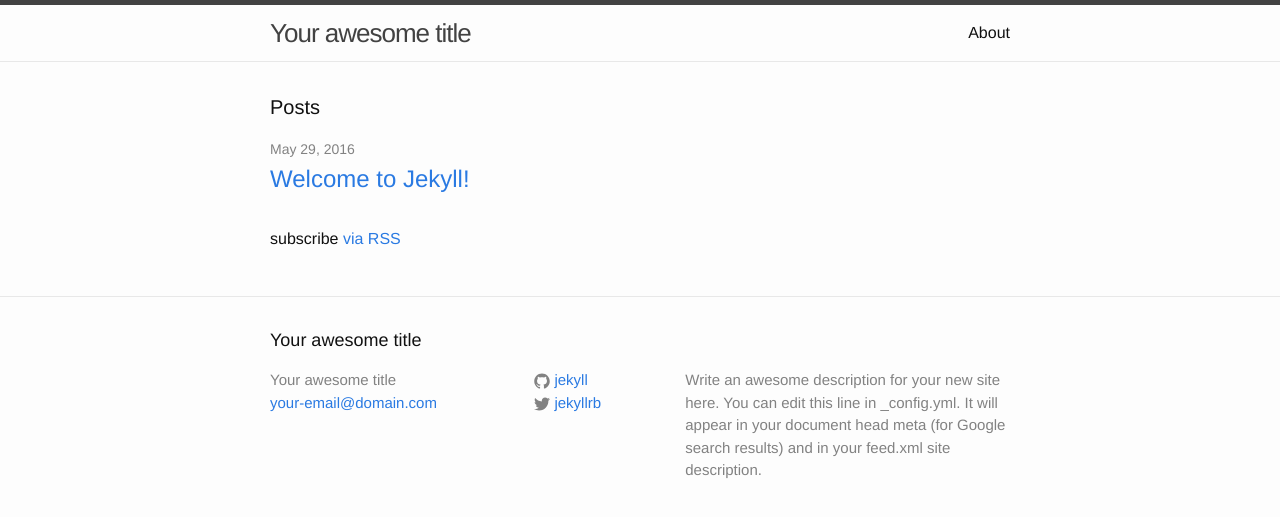
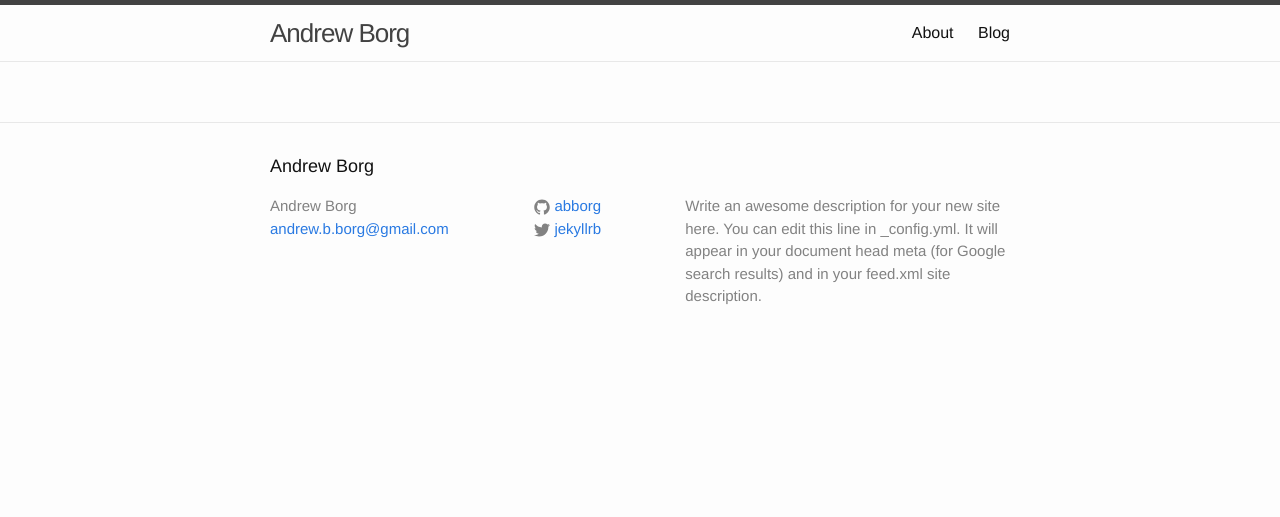
Before and after one commit to abborg/abborg.github.io, a Jekyll site: the page built from index.html, in a window 1280 px wide. Shown: the top 517 px of the page. Built offline with Jekyll 4.4.1, drawn with Linux system fonts in a browser that asks for light colours.

Commit message:
initial commit

```diff
--- a/_config.yml
+++ b/_config.yml
@@ -6,8 +6,8 @@
 # 'jekyll serve'. If you change this file, please restart the server process.
 
 # Site settings
-title: Your awesome title
-email: your-email@domain.com
+title: Andrew Borg
+email: andrew.b.borg@gmail.com
 description: > # this means to ignore newlines until "baseurl:"
   Write an awesome description for your new site here. You can edit this
   line in _config.yml. It will appear in your document head meta (for
@@ -15,7 +15,8 @@
 baseurl: "" # the subpath of your site, e.g. /blog
 url: "http://yourdomain.com" # the base hostname & protocol for your site
 twitter_username: jekyllrb
-github_username:  jekyll
+github_username:  abborg
 
 # Build settings
 markdown: kramdown
+highlights: rouge
--- a/_posts/2016-05-28-welcome-to-jekyll.markdown
+++ b/_posts/2016-05-28-welcome-to-jekyll.markdown
@@ -1,7 +1,7 @@
 ---
 layout: post
 title:  "Welcome to Jekyll!"
-date:   2016-05-28 22:01:49 -0500
+date:   2016-05-28 22:15:18 -0500
 categories: jekyll update
 ---
 You’ll find this post in your `_posts` directory. Go ahead and edit it and re-build the site to see your changes. You can rebuild the site in many different ways, but the most common way is to run `jekyll serve`, which launches a web server and auto-regenerates your site when a file is updated.
--- a/index.html
+++ b/index.html
@@ -4,20 +4,4 @@
 
 <div class="home">
 
-  <h1 class="page-heading">Posts</h1>
-
-  <ul class="post-list">
-    {% for post in site.posts %}
-      <li>
-        <span class="post-meta">{{ post.date | date: "%b %-d, %Y" }}</span>
-
-        <h2>
-          <a class="post-link" href="{{ post.url | prepend: site.baseurl }}">{{ post.title }}</a>
-        </h2>
-      </li>
-    {% endfor %}
-  </ul>
-
-  <p class="rss-subscribe">subscribe <a href="{{ "/feed.xml" | prepend: site.baseurl }}">via RSS</a></p>
-
 </div>
```
Also changed, not shown: _layouts/blog.html (added, +33 -0 lines), blog.md (added, +15 -0 lines).
